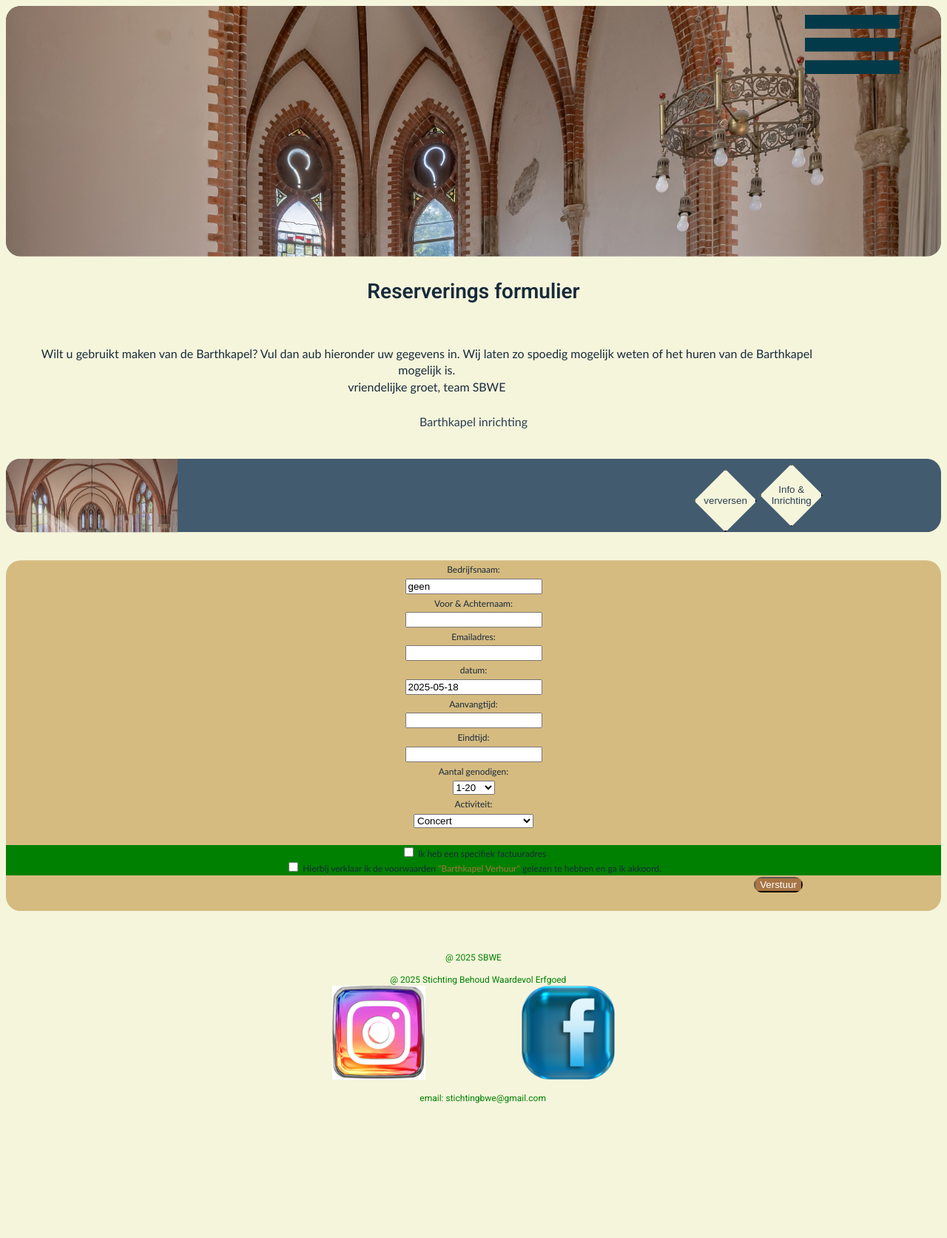
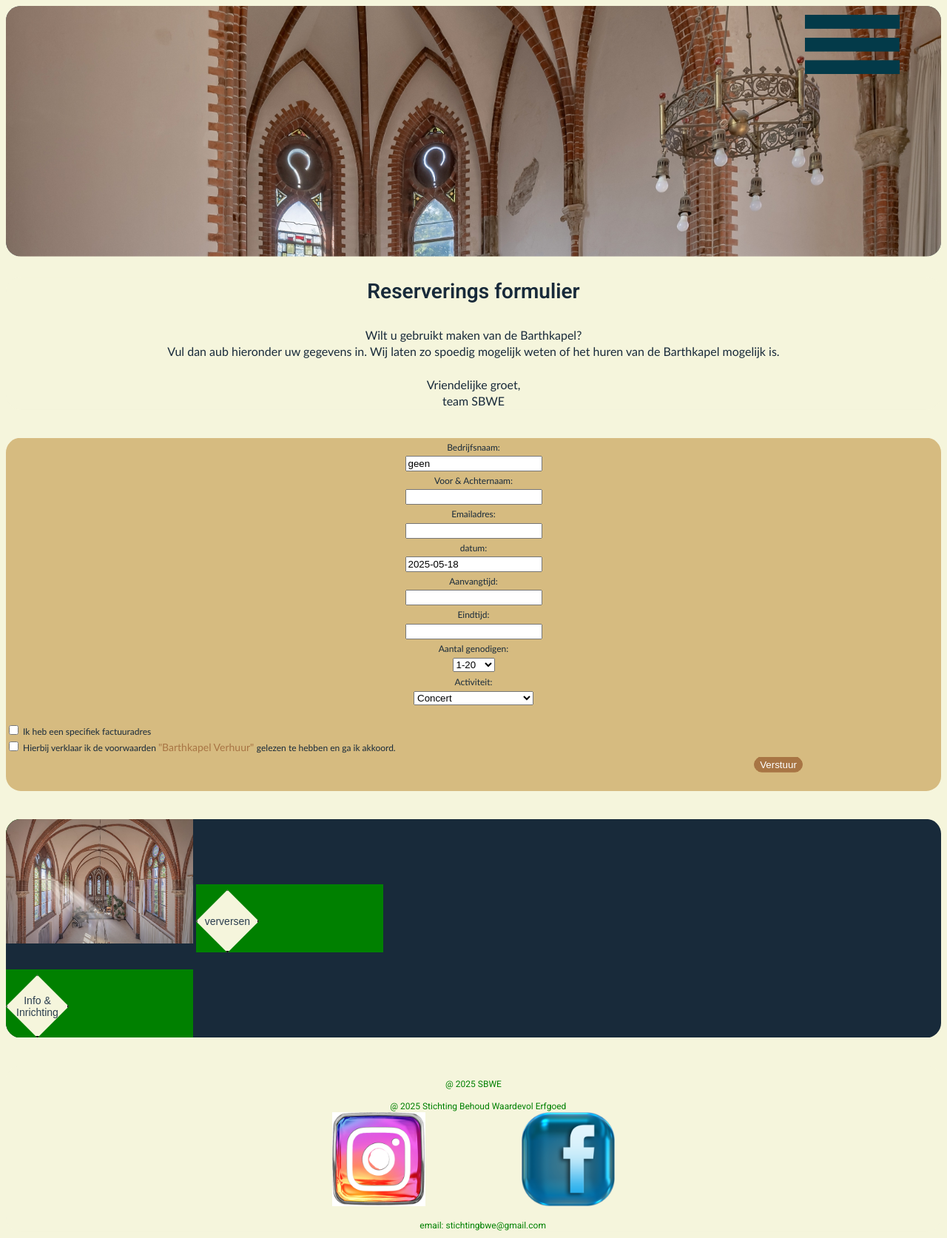
Before and after one commit to Purple6Yellow/web_bwe, a Django app: page /formulier/reservering.html/ in a window 1280 px wide. Shown: the whole page at 74% size. Before the commit the page ends 1491 px from the top, so only its background shows below. Run offline with Django 5.2, Linux system fonts and the light colour scheme; some web fonts are replaced.

Commit message:
5 mei 2e

```diff
--- a/core/core/static/css/cssLaptop.css
+++ b/core/core/static/css/cssLaptop.css
@@ -26,8 +26,10 @@ body{font-size:28px;line-height: 1.4;}
 .prog-datum, .prog-tijd{font-size:28px;}
 .font-10{font-size:28px;}
 .banner_txtblock{font-size:22px;}
+.form,.form2{font-size:22px;}
 ol,ul,li{font-size:20px;}
 .font-9{font-size:16px;color:green;}
+
 /*--// LETTER--*/
 
 
@@ -69,13 +71,10 @@ ol,ul,li{font-size:20px;}
 .prog-container{background-color: inherit;padding:5% 0 0 10%;}
 .prog-container img{width:70%;clip-path: inset(0% 0% round 20px);}
 /*--// PROGRAMMA & ATELIERS-------------------------Laptop--------------------------------------------------------*/
-
-
 /*--OVERSBWE----------------------------Laptop-----------------------------------------------------------------*/
 .foto1-sbwe{clip-path:inset(5% 5% round 50px);margin: 0 0 0 20%;}
 .opmaak-sbwe{padding:5% 5% 5% 5%;}
 /*--// OVERSBWE----------------------------Laptop--------------------------------------------------------------*/
-
 /*--PANDEN----------------------------Laptop-----------------------------------------------------------------*/
 .pand-container{background-color:inherit;text-align:center;max-height:35%;min-height:35%;}
 .pand-container img {width:96%;margin: 1% 2% 1% 2%;}
@@ -88,13 +87,13 @@ ol,ul,li{font-size:20px;}
 .foto_portrait {background-color: inherit;padding:1% 0 1% 2%;}
 .foto_portrait img{width:24%;clip-path: inset(0% 0% round 20px);}
 /*--// PANDEN-------------------------Laptop-----------------------------------------------------------------*/
+/*----FORMULIER RESERVERING/WACHTLIJST---------------------------Laptop---------------------------------------------------*/
+.form, .form2{margin: 1% 0 0 20%;background-color:inherit;text-align: left;}
+.form_box{margin: 1% 0 0 0%;background-color:inherit;}
+.button_formulier{ width:auto;height:auto;margin: 0 0 2% 80%;clip-path: inset(0% 0% round 20px);}
+/*--//  FORMULIER RESERVERING/WACHTLIJST-------------------------Laptop---------------------------------------------------*/
 
-/*----FORMULIER RESERVERING/WACHTLIJST---------------------------Laptop---------------------------------------------------*/
 
-.form, .form2{margin: 1% 0 0 20%;background-color:inherit;}
-.form_box{margin: 1% 0 0 7%;background-color:inherit;}
-.button_formulier{ width:10%;height:30px;margin: 0 0 2% 80%;clip-path: inset(0% 0% round 20px);}
-/*--//  FORMULIER RESERVERING/WACHTLIJST-------------------------Laptop---------------------------------------------------*/
 }
 
 /* VOLGORDE
--- a/core/core/static/css/cssMobiel.css
+++ b/core/core/static/css/cssMobiel.css
@@ -24,7 +24,7 @@ body{color:#182A3A;background-color:#f5f5dc; font-family: "Gill Sans", "Gill San
 .font-20B{color:#182A3A;}
 a{color:#2B3E4F;text-decoration:none;}
 button a{color:#2B3E4F;text-decoration: none;}
-.button_formulier{color:white;background-color:#A87544;}
+.button_formulier{color:white;background-color:#A87544;border:2px solid #A87544;}
 .menu a {color:#f5f5dc;}
 ol, ul, li{color:inherit;}
 .vorigeP, .volgendeP {color:#A08348; font-size: 5em;}
@@ -57,7 +57,6 @@ iframe{width: 100%;}
 /*--// BREEDTE--*/
 /*--  LETTER MOBIEL--*/
 .menu-container li{font-size:28px;}
-
 .font-20B{font-size: 28px; font-weight: 600;}
 .pand_Htitel{font-size: 28px;font-weight:600;}
 .prog-titel{font-size:28px;}
@@ -65,6 +64,7 @@ body{font-size:16px;line-height: 1.4;}
 .pand_tekst{font-size: 16px;}
 .prog-datum, .prog-tijd{font-size:16px;}
 .font-10{font-size:16px;}
+a{font-size:14px;}
 ol,ul,li{font-size:14px;color:yellow;}
 .font-9{font-size:12px;color:green;}
 .an-container li{font-size:12px;}
@@ -117,7 +117,7 @@ li{list-style-type: none; font-size:30px; text-align: center;padding: 10% 0 0% 0
 .box{text-align: center;padding:2% 2% 2% 2%;}
 .boxre img{width: 100%; margin:0 0 -10% 0%;}
 .boxli img {width:100%; margin:0 0 0% 0;}
-/*--// INDEX ---------------------------------Laptop-G------------------------------------------------------------*/
+/*--// INDEX --------------------------------------------------------------------------------------------*/
 
 
 /*--PROGRAMMA & ATELIERS----------------------------Mobiel--------------------------------------------------------*/
@@ -125,26 +125,22 @@ li{list-style-type: none; font-size:30px; text-align: center;padding: 10% 0 0% 0
 .prog-container{background-color: inherit;padding:0% 0 2% 0%;}
 .prog-container img{width:99%; clip-path: inset(0 0 round 20px);margin: 0% 0 5% 0;}
 /*--// PROGRAMMA & ATELIERS-------------------------Mobiel--------------------------------------------------------*/
-
  /*----FORMULIER RESERVERING/WACHTLIJST---------------------------Mobiel---------------------------------------------------*/
  .form{align-items:center;margin: 0% 0 0 0%;background-color:inherit;}
- .form2{margin:0% 0 0 0%;float:left;background-color:green;} /*lange tekst/vraag */
+ .form2{margin:0% 0 0 0%;text-align: left;background-color:inherit;} /*lange tekst/vraag */
  .form_box{align-items: center;margin: 0% 0 0 0%;background-color:inherit;}
  .button_formulier{ width: auto;height:auto;margin: 0 0 2% 80%;clip-path: inset(0% 0% round 20px);}
+
+ .link{width:20%;background-color: green;display: inline-block;}
  /*--//  FORMULIER RESERVERING/WACHTLIJST-------------------------Mobiel----------------------------------------------------*/
-
-
 
 /*--BARTHKAPELverhuur----------------------Mobiel----------------------------------------------------------------*/
 .bk-container{background-color:inherit;text-align:center;}
 .bk-container img {width:100%;margin: 0 0 0 0;}
-
-
 /*--// BARTHKAPELverhuur--------------mobiel---------------------------------------------------------------------*/
 /*--PANDEN----------------------------mobiel---------------------------------------------------------------------*/
 .pand-container{background-color:inherit;text-align:center;max-height:35%;min-height:35%;}
 .pand-container img {width:100%; clip-path: inset(0% 0% round 20px)}
-
 .foto_portrait {background-color: inherit;padding:1% 0 1% 2%;}
 .foto_portrait img{max-height: 400px; width:80%;margin: 0 0 0 10%; clip-path: inset(0% 0% round 20px);}
 /*--// PANDEN----------------------------mobiel------------------------------------------------------------------*/
--- a/core/web_sbwe/templates/algemeen/basis.html
+++ b/core/web_sbwe/templates/algemeen/basis.html
@@ -94,7 +94,7 @@
 <div class="row">   '
     <div class = "verbergenLap" style="width: 100%; padding: 0% 0% 0% 0%; background-color: inherit;text-align:center;">@ 2025 SBWE</div>
 
-    <div class = "col-30 verbergenMob" style="padding: 1% 0% 0 1%;background-color:inherit;align-items: center;">@ 2025 Stichting Behoud Waardevol Erfgoed</div>
+    <div class = "verbergenMob col-30" style="padding: 1% 0% 0 1%;background-color:inherit;align-items: center;">@ 2025 Stichting Behoud Waardevol Erfgoed</div>
 
 
     <div class="col-40 logo_foot">
--- a/core/web_sbwe/templates/formulier/reservering.html
+++ b/core/web_sbwe/templates/formulier/reservering.html
@@ -3,7 +3,6 @@
 <!--------HEADER----->
 {% block styles %}
 <style>
-
 
 </style>
 {% endblock %}
@@ -25,42 +24,12 @@
 {% block header %}
 <div class="row">
     <p class="font-20B TxtCenter"> Reserverings formulier </p>
-    <div class = "headerveld" >
-        Wilt u gebruikt maken van de Barthkapel? Vul dan aub hieronder uw gegevens in. Wij laten zo spoedig mogelijk weten of het huren van de Barthkapel
-        mogelijk is. <br> vriendelijke groet, team SBWE </div>
-</div>
-<!---->
-<div class="row">
-    <div class="col-12">
-        <div  class=""> <a href="{% url 'Reservering' %}"> Barthkapel inrichting</a> </div>
-    </div>
+    <div class = "TxtCenter" >
+        Wilt u gebruikt maken van de Barthkapel? <br> Vul dan aub hieronder uw gegevens in. Wij laten zo spoedig mogelijk weten of het huren van de Barthkapel
+        mogelijk is. <br> <br> Vriendelijke groet, <br> team SBWE </div>
 </div>
 {% endblock header %}
 <!-----//---HEADER----->
-
-<!-----SECTION-------->
-{% block section1 %}
-<div class = "row" style = "background-color:inherit;">
-    <div class = "col-3">
-        <a href="" TARGET = "_blank">
-            <img style = "width:25%; float:left; margin: 0 0 -10% 0" src="{% static 'img/paginas/reservering.jpg' %}" alt="in constructie">
-        </a>
-    </div>
-
-    <div class = "col-3">
-     <button class = "clip-rhom">
-        <a href ="{% url 'Reservering' %}"> verversen </a> </button>
-    </div>
-
-    <div class = "col-3">
-        <button class = "clip-rhom">
-           <a href ="{% url 'Inrichting' %}"> Info & Inrichting </a> </button>
-       </div>
- </div>
-{% endblock %}
-<!----// -SECTION----->
-
-
 <!----------SECTION----->
 {% block section2 %}
 <!---->
@@ -137,3 +106,23 @@
 <!-------sluiting formulier---->
 {% endblock %}
 <!-----//---SECTION----->
+
+<!-----SECTION-------->
+{% block section3 %}
+<div class = "row" style = "background-color:inherit;">
+    <div class = "link verbergenMob">
+        <a href="" TARGET = "_blank">
+            <img style = "width:100%; float:left; margin: 0 0 -10% 0" src="{% static 'img/paginas/reservering.jpg' %}" alt="in constructie">
+        </a>
+    </div>
+
+    <div class = "link">
+        <button class = "clip-rhom"><a href ="{% url 'Reservering' %}"> verversen </a> </button>
+    </div>
+    <div> <br> </div>
+    <div class = "link">
+        <button class = "clip-rhom"><a href ="{% url 'Inrichting' %}"> Info & Inrichting </a> </button>
+    </div>
+ </div>
+{% endblock %}
+<!----// -SECTION----->
```
Also changed, not shown: core/web_sbwe/templates/Barthkapel.html (+12 -12 lines).
